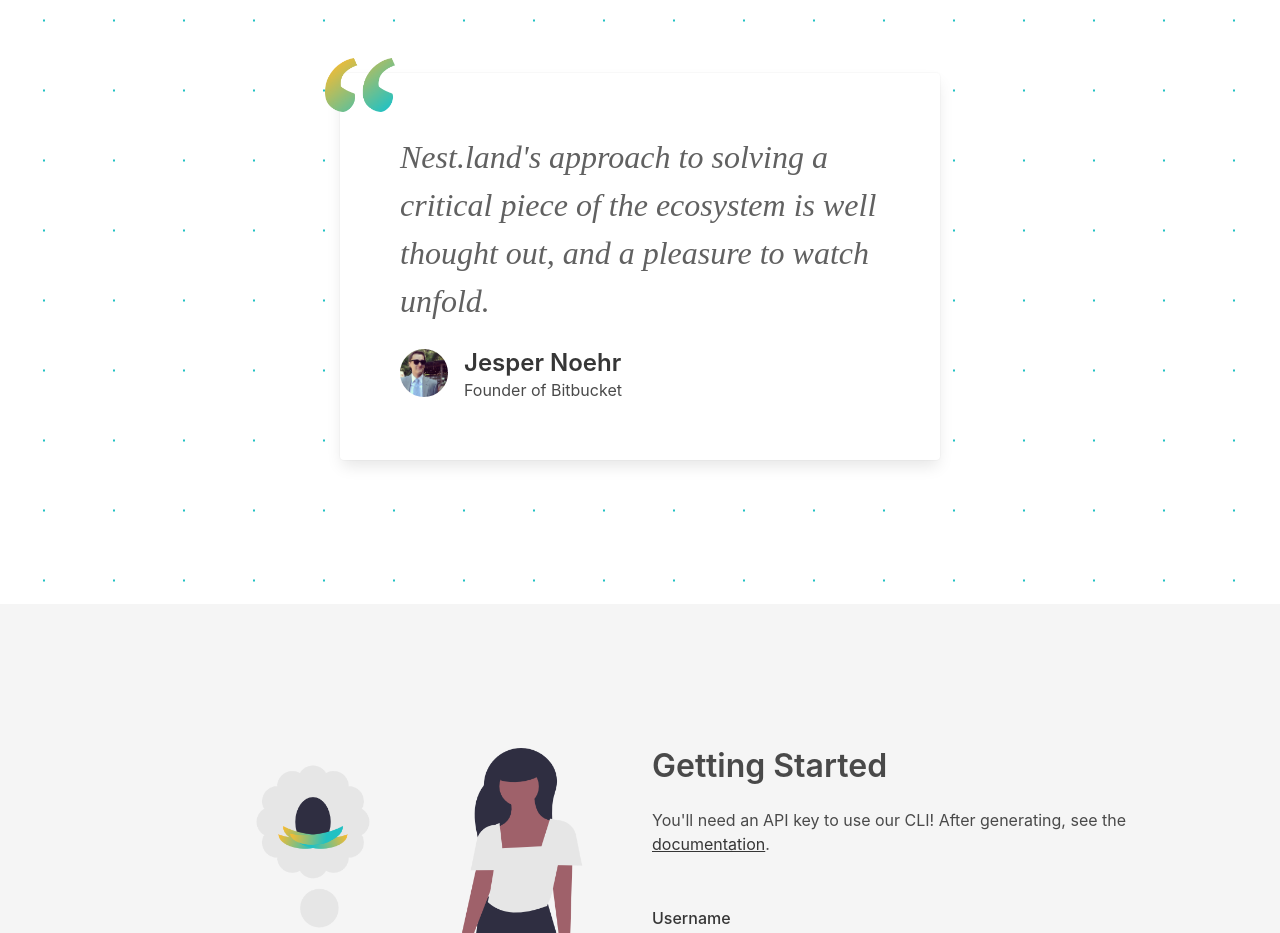
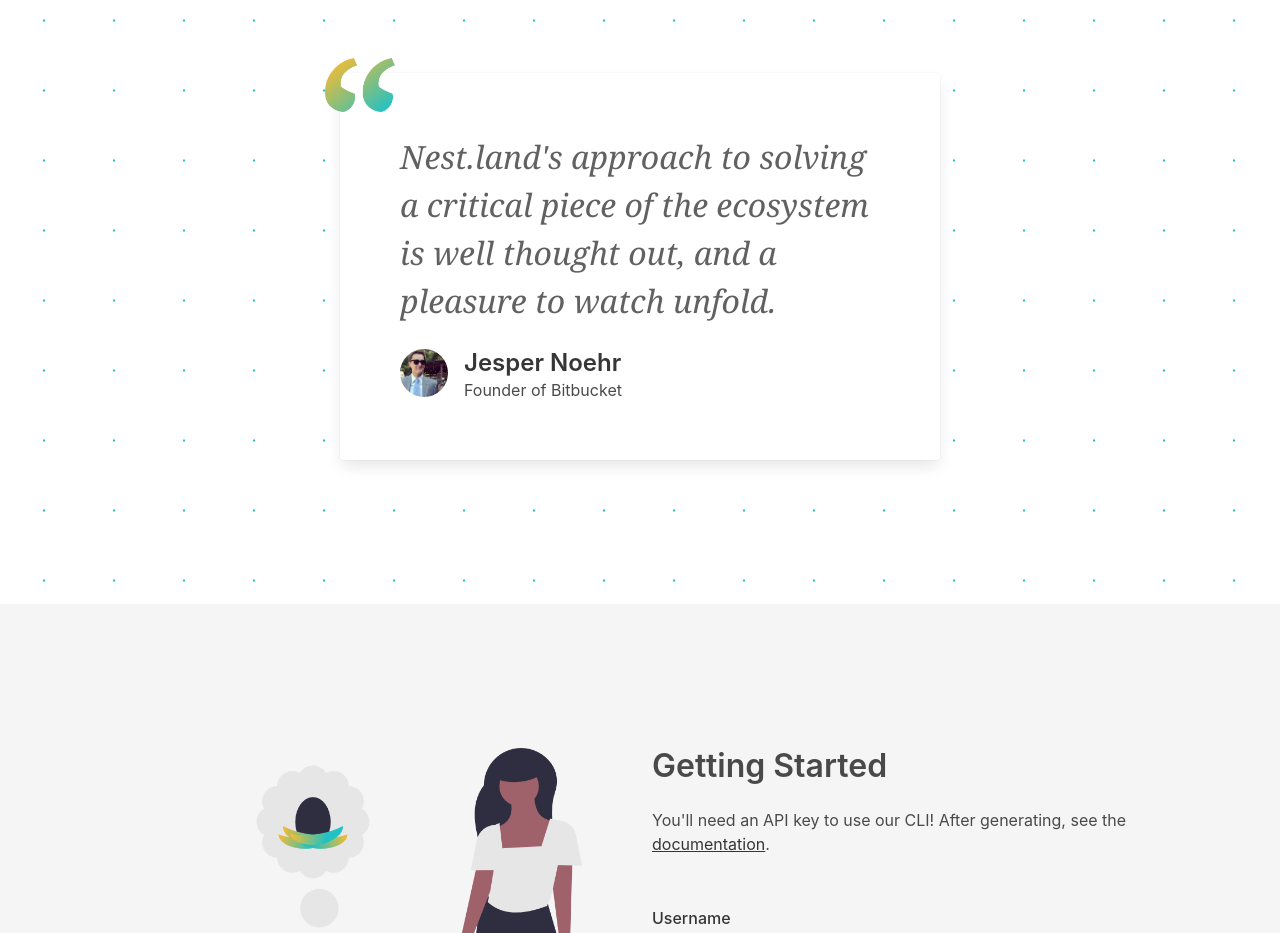
Before and after one commit to nestdotland/nest.land, a Vue app in the folder web/: page / in a window 1280 px wide. Shown: the part 1980-2913 px from the top of the page. Built offline with nearby package versions, Linux system fonts and the light colour scheme; what vue-lodash, vue-recaptcha-v3 would draw is missing.

Commit message:
Update Testimonial.vue

```diff
--- a/web/src/components/home/Testimonial.vue
+++ b/web/src/components/home/Testimonial.vue
@@ -48,7 +48,7 @@ export default {};
 
     .title.is-3 {
       line-height: 1.5;
-      font-family: "PT Serif";
+      font-family: "PT Serif", Georgia, serif;
       font-style: italic;
       font-weight: 400;
       color: #616161;
@@ -60,6 +60,7 @@ export default {};
     }
 
     .media-content {
+      overflow: hidden;
       @media only screen and (max-width: 768px) {
         .title.is-4 {
           font-size: 1em;
```
